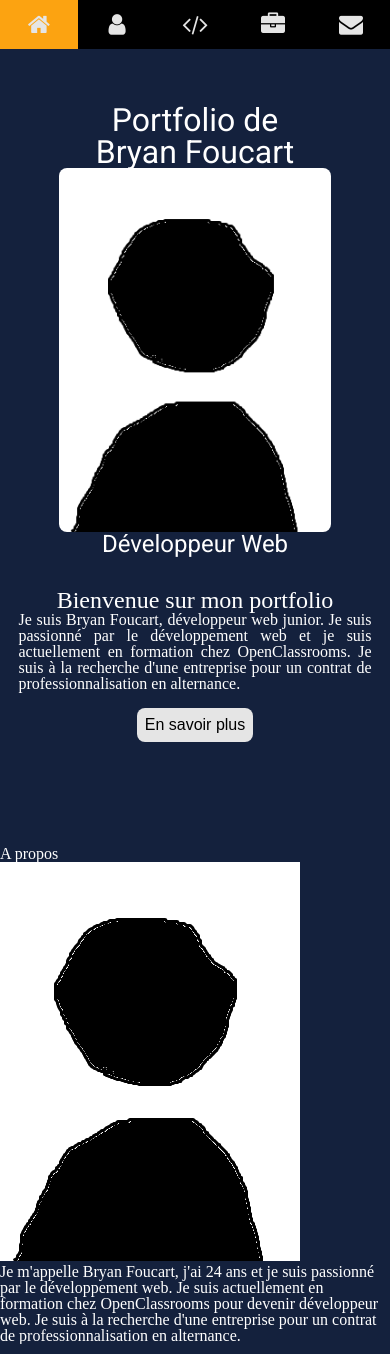
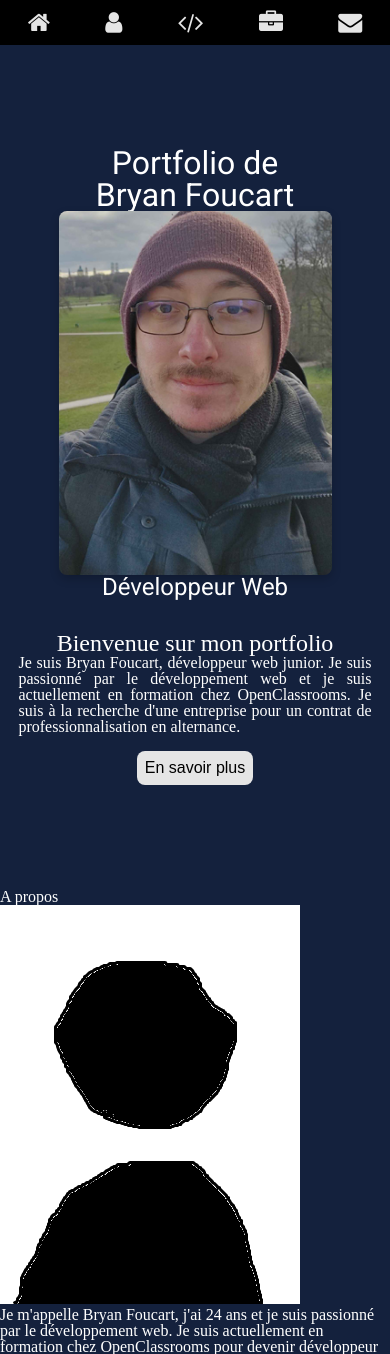
Before and after one commit to BryanFoucart/Portfolio_2, a PHP site: page / in a window 390 px wide. Shown: the top 1354 px of the page. Run offline with PHP 8.4, Linux system fonts and the light colour scheme.

Commit message:
Initial Commit

```diff
--- a/index.html
+++ b/index.html
@@ -1,5 +1,5 @@
 <!DOCTYPE html>
-<html lang="en">
+<html lang="fr">
   <head>
     <meta charset="UTF-8" />
     <meta name="viewport" content="width=device-width, initial-scale=1.0" />
@@ -14,7 +14,6 @@
       rel="stylesheet"
       href="https://cdnjs.cloudflare.com/ajax/libs/font-awesome/4.7.0/css/font-awesome.min.css"
     />
-    <link rel="script" href="./script.js" />
     <link rel="stylesheet" href="./style.css" />
     <title>Mon Portfolio</title>
   </head>
@@ -65,7 +64,7 @@
             Portfolio de <br />
             Bryan Foucart
           </h1>
-          <img src="./Sans titre.png" alt="Bryan Foucart" />
+          <img src="./Sans titre-1.jpg" alt="Bryan Foucart" />
           <h2>Développeur Web</h2>
         </div>
         <div id="bienvenue">
@@ -76,7 +75,7 @@
             OpenClassrooms. Je suis à la recherche d'une entreprise pour un
             contrat de professionnalisation en alternance.
           </p>
-          <button><a href="#A_propos">En savoir plus</a></button>
+          <a href="#A_propos"><button>En savoir plus</button></a>
         </div>
       </section>
       <section id="A_propos">
@@ -91,6 +90,8 @@
             alternance.
           </p>
         </div>
+      </section>
     </main>
+    <script src="./script.js"></script>
   </body>
 </html>
--- a/style.css
+++ b/style.css
@@ -4,13 +4,14 @@
   --color3: #fca311;
   --color4: #e5e5e5;
   --color5: #ffffff;
-  --titre: "Roboto", serif;
+  --titre: "Roboto", sans-serif;
 }
 
 img {
   max-width: 100%;
 }
-button {
+button,
+a {
   cursor: pointer;
   border: none;
 }
@@ -29,10 +30,10 @@
   }
 }
 
-.roboto-<uniquifier > {
+.roboto {
   font-family: "Roboto", serif;
   font-optical-sizing: auto;
-  font-weight: <weight>;
+  font-weight: 400;
   font-style: normal;
   font-variation-settings: "wdth" 500;
 }
@@ -87,9 +88,12 @@
       }
       & img {
         border-radius: 8px;
+        margin-top: 12px;
+        margin-bottom: 12px;
+        box-shadow: 0px 4px 10px rgba(0, 0, 0, 0.2);
       }
       & h2 {
-        font-size: 2.5rem;
+        font-size: 2rem;
         font-family: var(--titre);
       }
     }
@@ -100,13 +104,13 @@
       display: flex;
       flex-direction: column;
       & h2 {
-        font-size: 2.5rem;
+        font-size: 2rem;
         text-align: center;
       }
       & p {
         text-align: justify;
-        min-width: 75%;
-        max-width: 91%;
+        width: 91%;
+        max-width: 600px;
         font-size: 1.5rem;
       }
       & button {
@@ -115,7 +119,7 @@
         padding: 1rem 1rem;
         border-radius: 8px;
         margin-top: 1rem;
-        transition: all 0.3s ease;
+        transition: all 0.3s ease-in-out;
         margin-left: auto;
         margin-right: auto;
         & a {
@@ -152,8 +156,20 @@
 
 @media screen and (max-width: 544px) {
   header {
+    & .navbar {
+      display: flex;
+      justify-content: space-around;
+      align-items: center;
+    }
     & .navbar a {
       font-size: 1.5rem;
+      width: auto;
+      padding: 10px;
+    }
+    & .navbar ul {
+      display: flex;
+      justify-content: space-around;
+      width: 100%;
     }
   }
 
```
Also changed, not shown: Sans titre-1.jpg (added).
